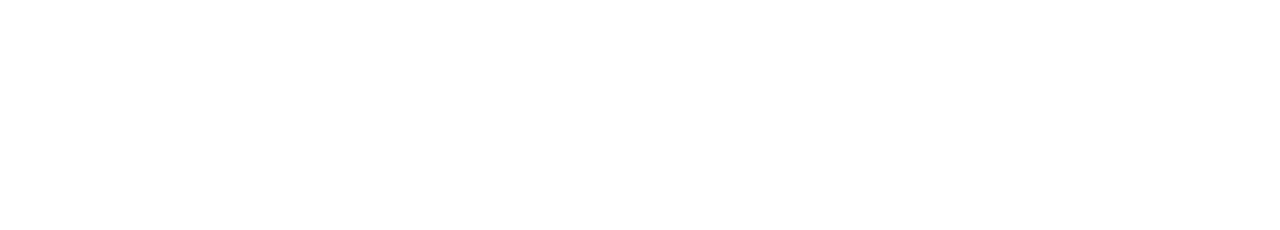
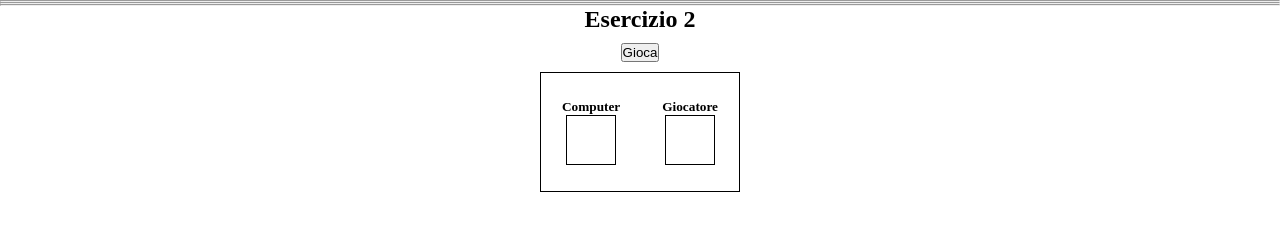
Before and after one commit to Nicholas91X/js-mail-dadi, a plain HTML site: page index.html in a window 1280 px wide. Drawn offline with Linux system fonts and the light colour scheme.

Commit message:
esercizio 2 completato

```diff
--- a/css/style.css
+++ b/css/style.css
@@ -3,3 +3,45 @@
     margin: 0;
     box-sizing: border-box;
 }
+
+#container-totale {
+    width: 100%;
+    display: flex;
+    flex-direction: column;
+    align-items: center;
+}
+
+#container-button {
+    width: 200px;
+    padding: 10px;
+    display: flex;
+    justify-content: space-around;
+    align-items: center;
+}
+
+#container {
+    width: 200px;
+    height: 120px;
+    border: 1px solid black;
+    display: flex;
+    justify-content: space-around;
+    align-items: center;
+}
+
+.risultato {
+    display: flex;
+    flex-direction: column;
+    align-items: center;
+}
+
+#risultato-1,
+#risultato-2 {
+    width: 50px;
+    height: 50px;
+    font-size: 20px;
+    font-weight: 800;
+    border: 1px solid black;
+    display: flex;
+    justify-content: center;
+    align-items: center;
+}
--- a/index.html
+++ b/index.html
@@ -8,8 +8,29 @@
     <title>Dadi</title>
 </head>
 <body>
+    <hr>
+    <hr>
+    <hr>
+    <div id="container-totale">
+        <h2>Esercizio 2</h2>
+        <div id="container-button">
+            <button id="button">Gioca</button>
+        </div>
+        <div id="container">
+            <div class="risultato">
+                <h5>Computer</h5>
+                <div id="risultato-1">
 
+                </div>
+            </div>
+            <div class="risultato">
+                <h5>Giocatore</h5>
+                <div id="risultato-2">
 
+                </div>
+            </div>
+        </div>
+    </div>
     <script src="js/script.js"></script>
 </body>
 </html>
--- a/js/script.js
+++ b/js/script.js
@@ -1,3 +1,42 @@
 // Mail Chiedi all’utente la sua email, controlla che sia nella lista di chi può accedere, stampa un messaggio appropriato sull’esito del controllo.
 //     Gioco dei dadi Generare un numero random da 1 a 6, sia per il giocatore sia per il computer. Stabilire il vincitore, in base a chi fa il punteggio più alto.
 //     Prima di partire a scrivere codice poniamoci qualche domanda: Che ci sia un array da qualche parte? Se dobbiamo confrontare qualcosa che "cosa" ci serve?
+
+
+// ******** esercizio 1
+// const listaMail = ["francesco@gmail.com", "mario@gmail.com", "giovanni@gmail.com", "valentina@gmail.com", "monica@yahoo.com", "cecilia@gmail.com", "alessandro@hotmail.it"];
+
+// let mailUtente = prompt("Inserisci la tua mail");
+
+// let sentinella = false;
+
+// for(i = 0; i < listaMail.length; i++) {
+//     if (listaMail[i] = mailUtente) {
+//         sentinella = true;
+//         console.log(listaMail[i])
+//     }
+// }
+
+// if (sentinella == true) {
+//     alert("Mail presente in elenco")
+// }
+
+// ********* esercizio 2
+document.getElementById("button").addEventListener("click", function(){
+    let computer = Math.floor(Math.random() * 7);
+    console.log(computer);
+    document.getElementById("risultato-1").innerHTML = computer;
+
+    let giocatore = Math.floor(Math.random() * 7);
+    console.log(giocatore);
+    document.getElementById("risultato-2").innerHTML = giocatore;
+
+    if (giocatore > computer) {
+        setTimeout(function(){ alert("Hai vinto!"); }, 300);
+    } else if (giocatore < computer) {
+        setTimeout(function(){ alert("Hai perso..."); }, 300);
+    } else {
+        setTimeout(function(){ alert("Pari e patta"); }, 300);
+    }
+
+});
```
